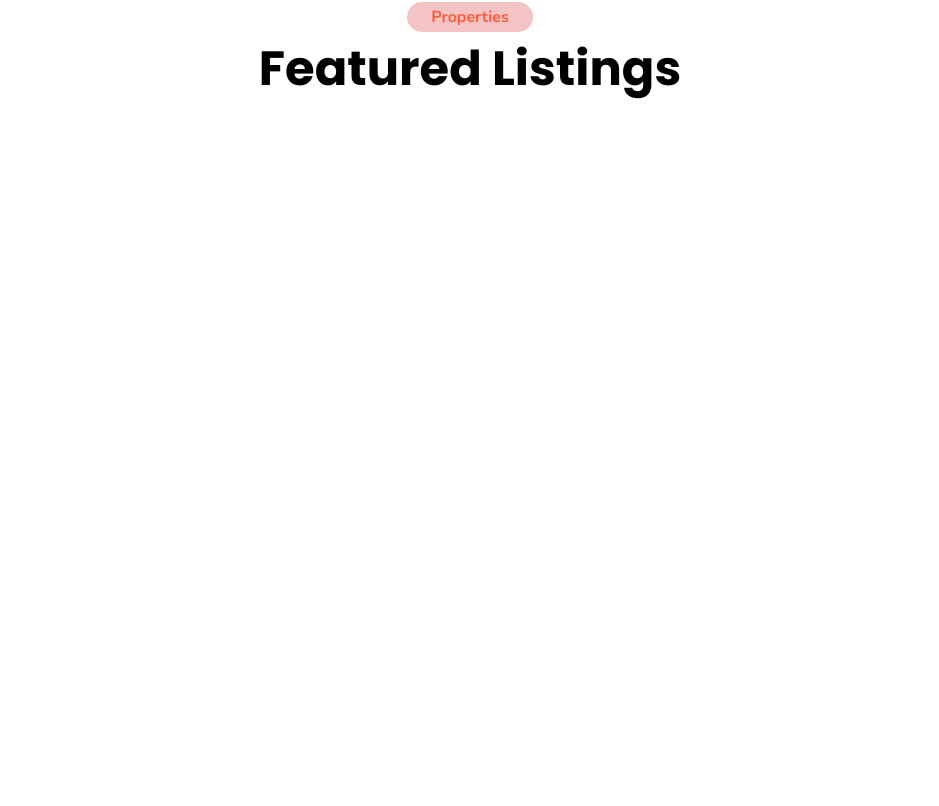
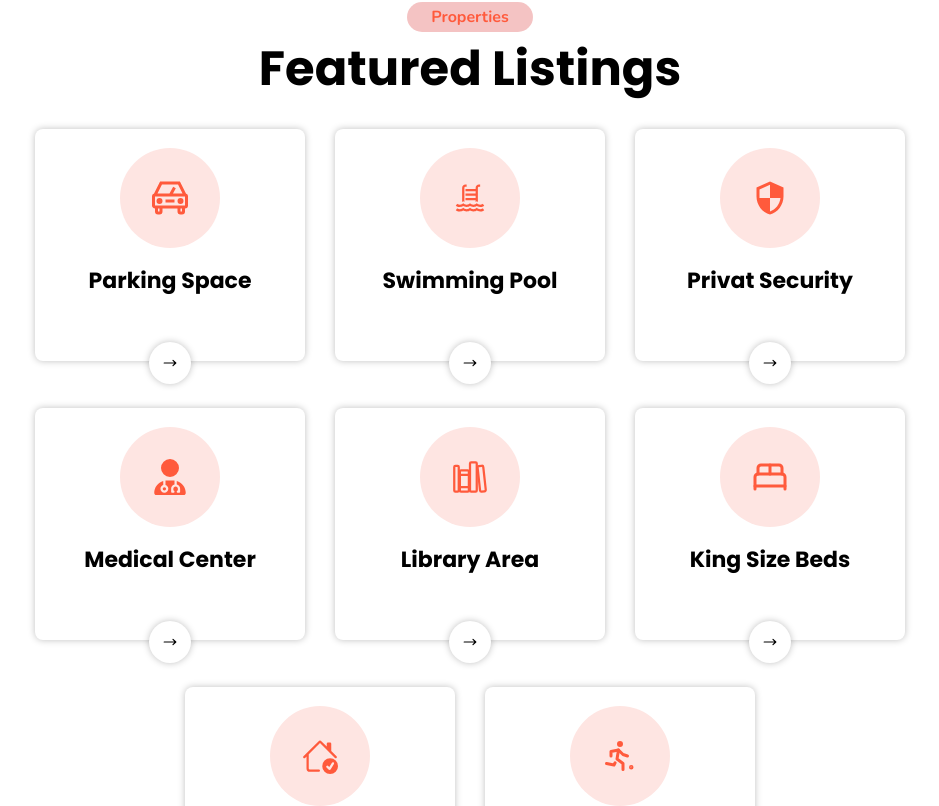
Before and after one commit to Md-Redwan/Quarter-Real-Estate-LandingPage, a React (Vite) app: page / in a window 1280 px wide. Shown: the part 6434-7240 px from the top of the page, without its empty margins (170-1109 px from the left). Before the commit the page ends 6563 px from the top, so only its background shows below. Built offline with nearby package versions, Linux system fonts and the light colour scheme.

Commit message:
Featured Listings Section is Complete

```diff
--- a/src/component/FeaturedListings.jsx
+++ b/src/component/FeaturedListings.jsx
@@ -1,11 +1,18 @@
 import React from "react";
 import { GrCar } from "react-icons/gr";
 import { LiaSwimmingPoolSolid } from "react-icons/lia";
-
+import { MdSecurity } from "react-icons/md";
+import { FaUserDoctor } from "react-icons/fa6";
+import { IoLibraryOutline } from "react-icons/io5";
+import { LuBedDouble } from "react-icons/lu";
+import { BsHouseCheck } from "react-icons/bs";
+import { TbPlayFootball } from "react-icons/tb";
+import { HiMiniArrowLongRight } from "react-icons/hi2";
+import FeaturedListingsCard from "./FeaturedListingsCard";
 
 const FeaturedListings = () => {
   return (
-    <div className="container">
+    <div className="container pb-25">
       <div className="text-center pb-9">
         <h6 className="font-nunito font-bold py-1 px-6 bg-[#ee9d9d9c] text-primary rounded-2xl inline">
           Properties
@@ -14,6 +21,16 @@ const FeaturedListings = () => {
           Featured Listings
         </h2>
       </div>
+      <div className="flex flex-wrap gap-7.5 justify-center">
+        <FeaturedListingsCard CardIcon={<GrCar />} CardName="Parking Space" />
+        <FeaturedListingsCard CardIcon={<LiaSwimmingPoolSolid />} CardName="Swimming Pool" />
+        <FeaturedListingsCard CardIcon={<MdSecurity />} CardName="Privat Security" />
+        <FeaturedListingsCard CardIcon={<FaUserDoctor />} CardName="Medical Center" />
+        <FeaturedListingsCard CardIcon={<IoLibraryOutline />} CardName="Library Area" />
+        <FeaturedListingsCard CardIcon={<LuBedDouble />} CardName="King Size Beds" />
+        <FeaturedListingsCard CardIcon={<BsHouseCheck />} CardName="Smart Homes" />
+        <FeaturedListingsCard CardIcon={<TbPlayFootball />} CardName="Kid’s Playland" />
+      </div>
     </div>
   );
 };
--- /dev/null
+++ b/src/component/FeaturedListingsCard.jsx
@@ -0,0 +1,23 @@
+import React from "react";
+import { HiMiniArrowLongRight } from "react-icons/hi2";
+
+
+const FeaturedListingsCard = ({CardIcon,CardName}) => {
+  return (
+    <div className=" w-67.5 h-[249px] relative">
+     <div className="w-67.5 h-58 shadow-box rounded-lg flex flex-col justify-center items-center gap-4  hover:bg-primary hover:text-white">
+        <div className="bg-[#fee5e2] w-25 h-25 rounded-full flex justify-center items-center text-4xl text-primary">
+          {CardIcon}
+        </div>
+        <h2 className="font-poppins font-bold text-[22px] pb-[45px]">
+          {CardName}
+        </h2>
+      </div>
+        <div className="w-10.5 h-10.5 rounded-full shadow-box flex justify-center items-center absolute -bottom-1.5 bg-white left-[50%] translate-x-[-50%] cursor-pointer hover:text-primary">
+            <HiMiniArrowLongRight/>
+        </div>
+    </div>
+  );
+};
+
+export default FeaturedListingsCard;
--- a/src/component/VideoSection.jsx
+++ b/src/component/VideoSection.jsx
@@ -7,7 +7,7 @@ const VideoSection = () => {
   return (
     <div className='relative mb-29.5'>
       <img src={VideoSectionImg} alt="" />
-      <div className='absolute top-[40%] left-[50%] right-[50%] w-32.5 h-32.5 bg-white rounded-full flex justify-center items-center cursor-pointer'>
+      <div className='absolute top-[28%] left-[46%] right-[50%] w-32.5 h-32.5 bg-white rounded-full flex justify-center items-center cursor-pointer'>
         <FaPlay className='text-3xl text-primary'/>
       </div>
     </div>
```
Also changed, not shown: 1 other file (tests, documents, lock files or other folders).
